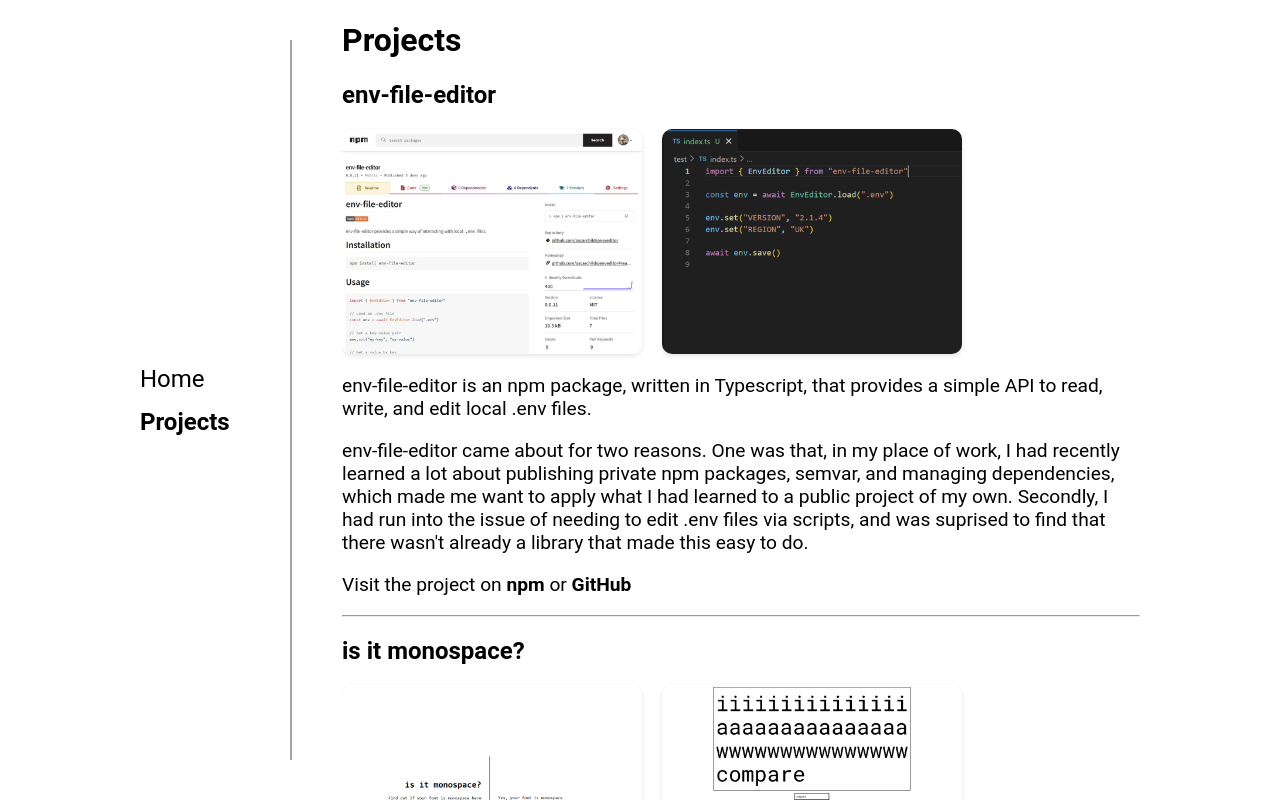
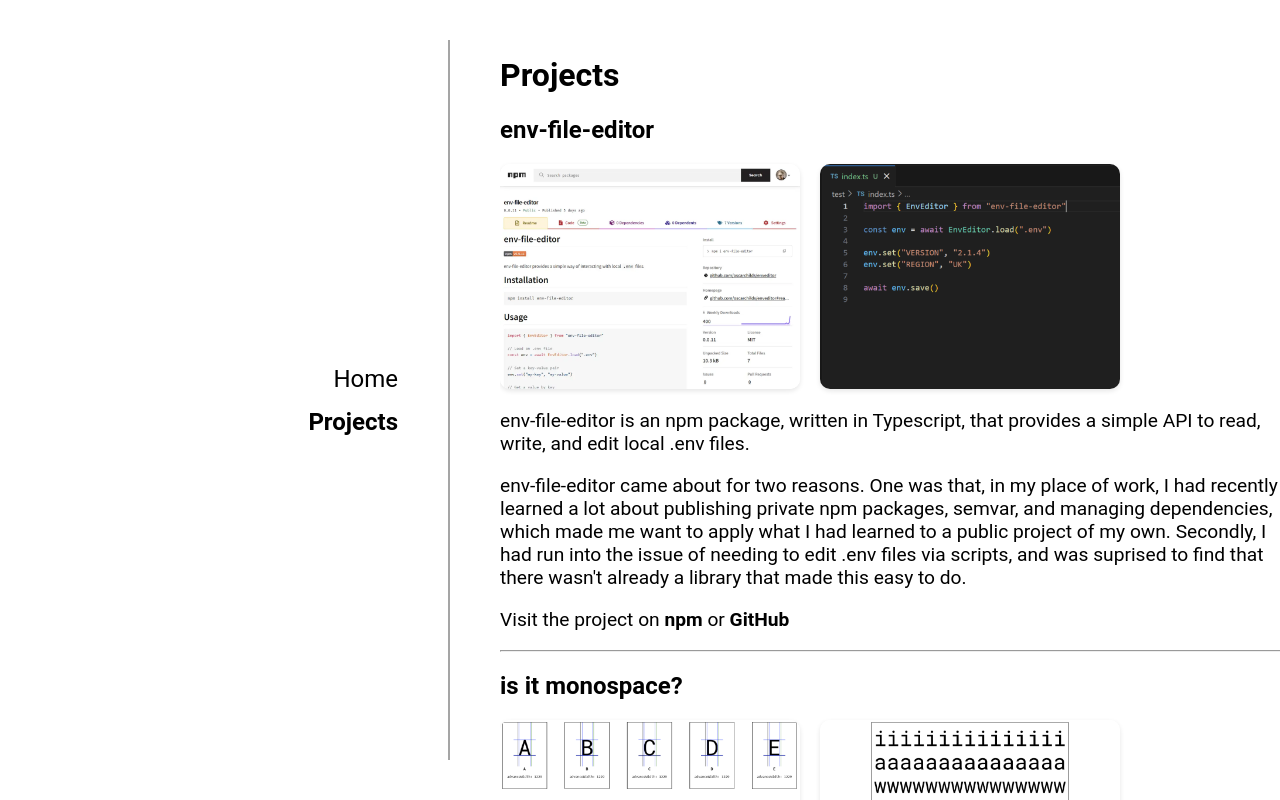
Before and after one commit to oscarchilds/portfolio, a Vue app: page /projects in a window 1280 px wide. Built offline with nearby package versions, Linux system fonts and the light colour scheme.

Commit message:
fix scrollbar, better monospace image

```diff
--- a/src/App.vue
+++ b/src/App.vue
@@ -10,7 +10,11 @@ import { RouterLink, RouterView } from 'vue-router'
 
   <div id="splitter" />
 
-  <RouterView />
+  <div class="router-container">
+    <div class="view">
+      <RouterView />
+    </div>
+  </div>
 </template>
 
 <style scoped lang="scss">
@@ -18,13 +22,15 @@ nav {
   display: flex;
   justify-content: center;
   flex-direction: column;
+  align-items: flex-end;
   width: 150px;
   gap: 15px;
   flex-shrink: 0;
+  width: 35%;
 
   a {
     text-decoration: none;
-    margin-right: 10px;
+    margin-right: 50px;
     font-size: 1.5em;
     width: fit-content;
     font-weight: normal;
@@ -42,4 +48,15 @@ nav {
   margin-right: 50px;
   flex-shrink: 0;
 }
+
+.router-container {
+  width: 100%;
+  max-height: 100vh;
+  overflow-y: auto;
+
+  .view {
+    width: 800px;
+    padding: 35px 0;
+  }
+}
 </style>
--- a/src/assets/main.scss
+++ b/src/assets/main.scss
@@ -6,16 +6,10 @@ body {
 }
 
 #app {
-  width: 1000px;
   height: 100vh;
+  width: 100%;
   display: flex;
   align-items: center;
-  margin: 0 30px;
-}
-
-.view {
-  max-height: 100vh;
-  overflow-y: auto;
 }
 
 p {
--- a/src/views/HomeView.vue
+++ b/src/views/HomeView.vue
@@ -1,12 +1,11 @@
 <template>
-  <main class="view">
   <h1>Hi, my name is Oscar Childs</h1>
   <p>I am a Software Developer based in South Derbyshire, UK.</p>
   <p>
     I am a Full Stack developer with 6+ years of commercial experience. My main strengths are
-      C#/.NET, VueJS, Typescript, SQL Server, creating public and private resuable code libraries
-      via Nuget or NPM, and creating Azure infrastructre and CI/CD pipelines. I also have some
-      experience with Java and Blazor.
+    C#/.NET, VueJS, Typescript, SQL Server, creating public and private resuable code libraries via
+    Nuget or NPM, and creating Azure infrastructre and CI/CD pipelines. I also have some experience
+    with Java and Blazor.
   </p>
   <p>
     Outside of work, I've worked on a couple of small personal projects, which you can find on the
@@ -18,10 +17,9 @@
     <a href="https://www.linkedin.com/in/oscar-childs-4b5843146/" target="_blank">LinkedIn</a>.
   </p>
   <p>
-      I am a husband and father of two, and I enjoy spending my free time with my family as much as
-      I can, as well as playing video games or watching films or motor racing.
+    I am a husband and father of two, and I enjoy spending my free time with my family as much as I
+    can, as well as playing video games or watching films or motor racing.
   </p>
-  </main>
 </template>
 
 <style scoped lang="scss">
--- a/src/views/ProjectsView.vue
+++ b/src/views/ProjectsView.vue
@@ -4,12 +4,11 @@ import ProjectsInfo from '@/components/ProjectInfo.vue'
 import EnvFileEditorNpm from '@/assets/env-file-editor-npm.webp'
 import EnvFileEditorCode from '@/assets/env-file-editor-code.webp'
 
-import IsItMonospaceHero from '@/assets/is-it-monospace-hero.webp'
+import IsItMonospaceGlyphs from '@/assets/is-it-monospace-glyphs.webp'
 import IsItMonospaceCompare from '@/assets/is-it-monospace-compare.webp'
 </script>
 
 <template>
-  <div class="view">
   <h1>Projects</h1>
   <ProjectsInfo>
     <template #title> env-file-editor </template>
@@ -25,8 +24,8 @@ import IsItMonospaceCompare from '@/assets/is-it-monospace-compare.webp'
       <p>
         env-file-editor came about for two reasons. One was that, in my place of work, I had
         recently learned a lot about publishing private npm packages, semvar, and managing
-          dependencies, which made me want to apply what I had learned to a public project of my
-          own. Secondly, I had run into the issue of needing to edit .env files via scripts, and was
+        dependencies, which made me want to apply what I had learned to a public project of my own.
+        Secondly, I had run into the issue of needing to edit .env files via scripts, and was
         suprised to find that there wasn't already a library that made this easy to do.
       </p>
       <p>
@@ -40,7 +39,7 @@ import IsItMonospaceCompare from '@/assets/is-it-monospace-compare.webp'
   <ProjectsInfo>
     <template #title> is it monospace?</template>
     <template #images>
-        <img :src="IsItMonospaceHero" alt="is it monospace? hero" />
+      <img :src="IsItMonospaceGlyphs" alt="is it monospace? glyphs" />
       <img :src="IsItMonospaceCompare" alt="is it monospace? compare" />
     </template>
     <template #description>
@@ -48,12 +47,11 @@ import IsItMonospaceCompare from '@/assets/is-it-monospace-compare.webp'
         is it monospace? is a simple web app that checks whether a given font is monospace or not,
         and gives some information on what a monospace font is. The site came about after
         discussions in the office where sometimes there would be debate about whether a given font
-          was monospace or not, and I decided to create a simple web app to help settle these
-          debates.
+        was monospace or not, and I decided to create a simple web app to help settle these debates.
       </p>
       <p>
-          I originally created the site in 2020, but I have re-visited the code occasionally over
-          the years to modernise it and improve the code quality, for example, porting to Vue 3 and
+        I originally created the site in 2020, but I have re-visited the code occasionally over the
+        years to modernise it and improve the code quality, for example, porting to Vue 3 and
         Typescript.
       </p>
       <p>
@@ -64,5 +62,4 @@ import IsItMonospaceCompare from '@/assets/is-it-monospace-compare.webp'
       </p>
     </template>
   </ProjectsInfo>
-  </div>
 </template>
```
Also changed, not shown: src/assets/is-it-monospace-glyphs.webp (added), src/assets/is-it-monospace-hero.webp (deleted). Lines whose indentation alone changed are shown as unchanged.
